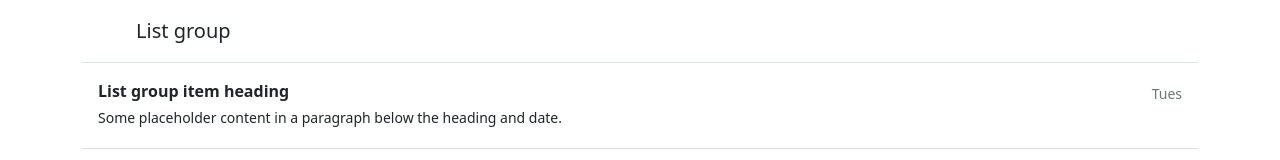
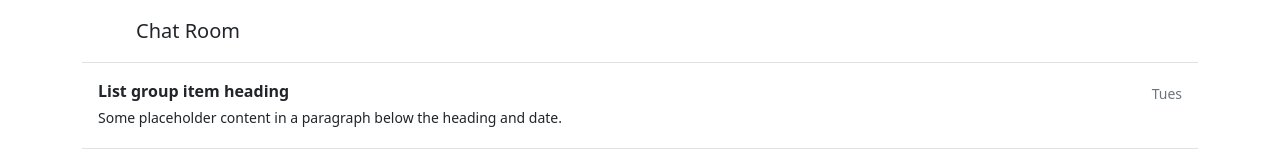
Before and after one commit to imjmakki/ChatUp, an Angular app: page / in a window 1280 px wide. Shown: the top 160 px of the page. Built offline with nearby package versions, Linux system fonts and the light colour scheme.

Commit message:
updating the room

```diff
--- a/src/app/app.component.html
+++ b/src/app/app.component.html
@@ -2,7 +2,7 @@
 <div class="d-flex flex-column align-items-stretch flex-shrink-0 bg-white">
   <a href="/" class="d-flex align-items-center flex-shrink-0 p-3 link-dark text-decoration-none border-bottom">
     <svg class="bi me-2" width="30" height="24"><use xlink:href="#bootstrap"></use></svg>
-    <span class="fs-5 fw-semibold">List group</span>
+    <span class="fs-5 fw-semibold">Chat Room</span>
   </a>
   <div class="list-group list-group-flush border-bottom scrollarea">
     <a href="#" class="list-group-item list-group-item-action py-3 lh-tight">
```
